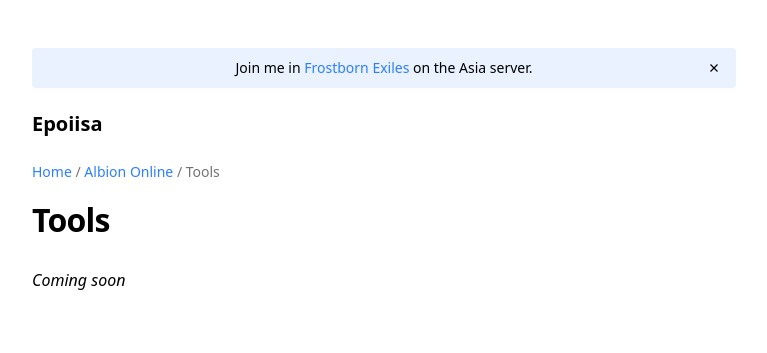
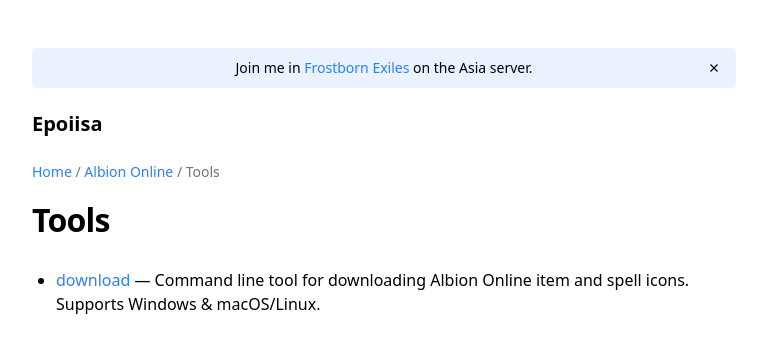
Before and after one commit to epoiisa/epoiisa.github.io, a Jekyll site: the page built from albiononline/tools/index.md, in a window 1280 px wide. Shown: the top 353 px of the page, without its empty margins (256-1023 px from the left). Built offline with Jekyll 4.4.1, drawn with Linux system fonts in a browser that asks for light colours.

Commit message:
Added download tool.

```diff
--- a/albiononline/tools/index.md
+++ b/albiononline/tools/index.md
@@ -6,4 +6,4 @@ permalink: /albiononline/tools/
 
 # Tools
 
-*Coming soon*
+- [download](https://github.com/epoiisa/download) — Command line tool for downloading Albion Online item and spell icons. Supports Windows & macOS/Linux.
```
Also changed, not shown: 4 other files.
